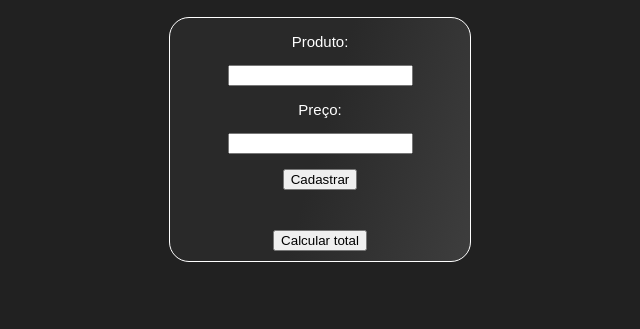
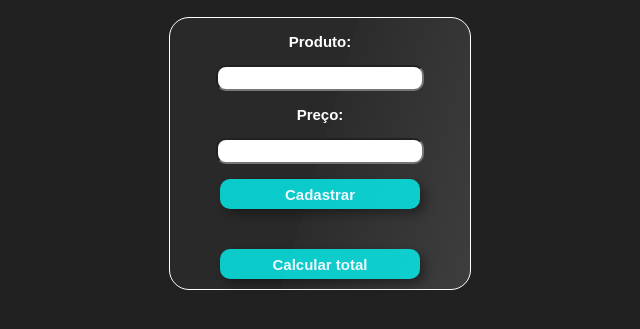
Before and after one commit to alyssondeoliveira/JS-udemy, a plain HTML site: page todolist/index.html in a window 1280 px wide. Shown: the part 57-386 px from the top of the page, without its empty margins (320-960 px from the left). Drawn offline with Linux system fonts and the light colour scheme.

Commit message:
css todolist

```diff
--- a/todolist/index.html
+++ b/todolist/index.html
@@ -21,13 +21,13 @@
             </p>
                 <input type="number" name="preco" id="preco" >
             <p>
-                <input type="button" value="Cadastrar" id="cadastrar" onclick="cadastrar()">
+                <input type="submit" value="Cadastrar" class="botao" id="cadastrar" onclick="cadastrar()">
             </p>
         </div>
         <ul id="lista">
 
         </ul>
-        <input type="button" value="Calcular total" onclick="valorTotal()">
+        <input type="submit" value="Calcular total" class="botao" onclick="valorTotal()">
         <div id="res"></div>
     </section>
     <footer>
--- a/todolist/style.css
+++ b/todolist/style.css
@@ -11,13 +11,23 @@ header {
 }
 
 section {
-    background-image: linear-gradient(106deg, rgba(153, 153, 153, 0.068) 50%, rgba(255, 255, 255, 0.13));
+    background-image: linear-gradient(106deg, rgba(153, 153, 153, 0.068) 50%, rgba(189, 189, 189, 0.068) 50%, rgba(255, 255, 255, 0.13));
     color: white;
     width: 300px;
     margin: auto;
     text-align: center;
     border: 1px solid white;
     border-radius: 20px;
+}
+
+#produto, #preco {
+    border-radius: 10px;
+    width: 200px;
+    height: 20px;
+}
+
+section > div > p {
+    font: 900 15px Arial;
 }
 
 section > ul {
@@ -56,6 +66,17 @@ section > div#res {
     font-size: 20px;
 }
 
+input[type=submit]  {
+    width: 200px;
+    height: 30px;
+    background-color: rgba(0, 255, 255, 0.753);
+    color: aliceblue;
+    font: 600 15px Arial;
+    border: none;
+    border-radius: 10px;
+    box-shadow: 5px 5px 10px rgba(0, 0, 0, 0.336);
+}
+
 
 footer {
     margin: auto;
```
